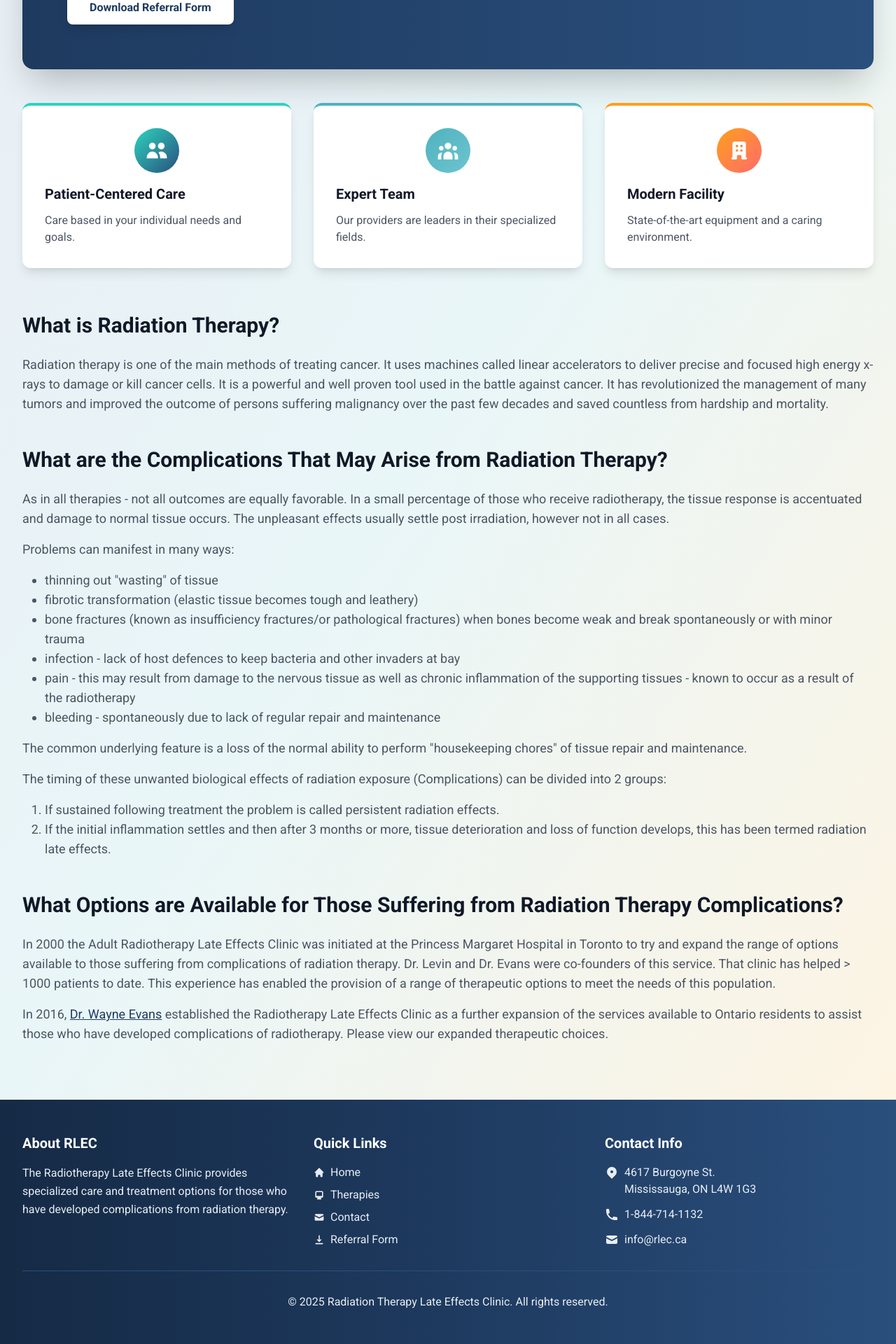
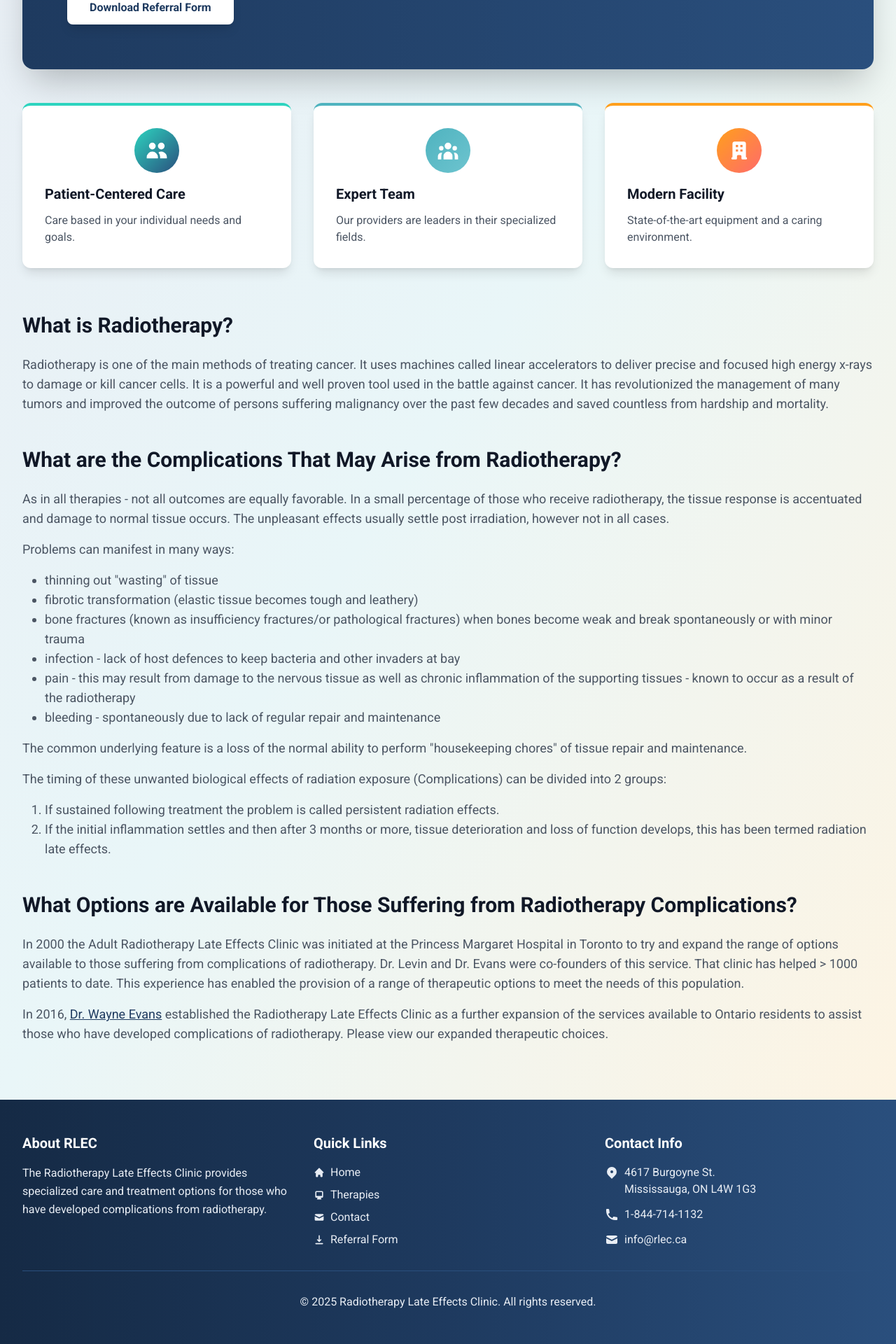
Before and after one commit to rONin01010101010/RLEC, a Next.js app: page / in a window 1280 px wide. Shown: the part 417-2337 px from the top of the page at 70% size. Built offline with nearby package versions, Linux system fonts and the light colour scheme.

Commit message:
Radiotherapy and mobile responsivenenss added

```diff
--- a/app/contact/page.tsx
+++ b/app/contact/page.tsx
@@ -82,7 +82,7 @@ export default function Contact() {
                 Get in Touch
               </h2>
               <p className="text-gray-700 mb-4 text-lg leading-relaxed">
-                We are here to help you navigate the challenges of radiation therapy late effects. Whether you have questions about our services or would like to schedule a consultation, please don&apos;t hesitate to reach out.
+                We are here to help you navigate the challenges of radiotherapy late effects. Whether you have questions about our services or would like to schedule a consultation, please don&apos;t hesitate to reach out.
               </p>
               <p className="text-gray-700 text-lg leading-relaxed">
                 Our experienced team is committed to providing compassionate care and personalized treatment options for those who have developed complications from radiotherapy.
--- a/app/page.tsx
+++ b/app/page.tsx
@@ -13,7 +13,7 @@ export default function Home() {
           <div className="max-w-7xl mx-auto">
             <div className="bg-gradient-to-r from-primary to-primary-light rounded-2xl p-12 md:p-16 mb-12 shadow-2xl">
               <h1 className="text-4xl md:text-5xl lg:text-6xl font-bold text-white mb-8 max-w-4xl leading-tight">
-               Providing established healthcare to lead you on your post radiation therapy </h1>
+               Providing established healthcare to lead you on your post radiotherapy </h1>
               <div className="flex flex-col sm:flex-row gap-4">
                 <a
                   href="/assets/Referral-RLEC_8+V0620.pdf"
@@ -64,12 +64,12 @@ export default function Home() {
             </div>
 
             <div className="prose max-w-none">
-              <h2 className="text-3xl font-bold text-gray-900 mb-6">What is Radiation Therapy?</h2>
+              <h2 className="text-3xl font-bold text-gray-900 mb-6">What is Radiotherapy?</h2>
               <p className="text-lg text-gray-600 mb-4">
-                Radiation therapy is one of the main methods of treating cancer. It uses machines called linear accelerators to deliver precise and focused high energy x-rays to damage or kill cancer cells. It is a powerful and well proven tool used in the battle against cancer. It has revolutionized the management of many tumors and improved the outcome of persons suffering malignancy over the past few decades and saved countless from hardship and mortality.
+                Radiotherapy is one of the main methods of treating cancer. It uses machines called linear accelerators to deliver precise and focused high energy x-rays to damage or kill cancer cells. It is a powerful and well proven tool used in the battle against cancer. It has revolutionized the management of many tumors and improved the outcome of persons suffering malignancy over the past few decades and saved countless from hardship and mortality.
               </p>
 
-              <h2 className="text-3xl font-bold text-gray-900 mb-6 mt-12">What are the Complications That May Arise from Radiation Therapy?</h2>
+              <h2 className="text-3xl font-bold text-gray-900 mb-6 mt-12">What are the Complications That May Arise from Radiotherapy?</h2>
               <p className="text-lg text-gray-600 mb-4">
                 As in all therapies - not all outcomes are equally favorable. In a small percentage of those who receive radiotherapy, the tissue response is accentuated and damage to normal tissue occurs. The unpleasant effects usually settle post irradiation, however not in all cases.
               </p>
@@ -96,9 +96,9 @@ export default function Home() {
                 <li>If the initial inflammation settles and then after 3 months or more, tissue deterioration and loss of function develops, this has been termed radiation late effects.</li>
               </ol>
 
-              <h2 className="text-3xl font-bold text-gray-900 mb-6 mt-12">What Options are Available for Those Suffering from Radiation Therapy Complications?</h2>
+              <h2 className="text-3xl font-bold text-gray-900 mb-6 mt-12">What Options are Available for Those Suffering from Radiotherapy Complications?</h2>
               <p className="text-lg text-gray-600 mb-4">
-                In 2000 the Adult Radiotherapy Late Effects Clinic was initiated at the Princess Margaret Hospital in Toronto to try and expand the range of options available to those suffering from complications of radiation therapy. Dr. Levin and Dr. Evans were co-founders of this service. That clinic has helped &gt; 1000 patients to date. This experience has enabled the provision of a range of therapeutic options to meet the needs of this population.
+                In 2000 the Adult Radiotherapy Late Effects Clinic was initiated at the Princess Margaret Hospital in Toronto to try and expand the range of options available to those suffering from complications of radiotherapy. Dr. Levin and Dr. Evans were co-founders of this service. That clinic has helped &gt; 1000 patients to date. This experience has enabled the provision of a range of therapeutic options to meet the needs of this population.
               </p>
 
               <p className="text-lg text-gray-600">
--- a/app/references/page.tsx
+++ b/app/references/page.tsx
@@ -114,7 +114,7 @@ function ReferencesContent() {
       <footer className="bg-gradient-to-r from-primary-dark via-primary to-primary-light text-white py-12 px-4 sm:px-6 lg:px-8">
         <div className="max-w-7xl mx-auto text-center">
           <p className="text-primary-50">
-            &copy; {new Date().getFullYear()} Radiation Therapy Late Effects Clinic. All rights reserved.
+            &copy; {new Date().getFullYear()} Radiotherapy Late Effects Clinic. All rights reserved.
           </p>
         </div>
       </footer>
--- a/app/therapies/page.tsx
+++ b/app/therapies/page.tsx
@@ -22,7 +22,7 @@ export default function Therapies() {
 
             <div className="bg-white rounded-xl shadow-lg p-8 mb-8">
               <p className="text-lg text-gray-700 mb-6 leading-relaxed">
-                In 2000, when <Link href="https://drwayneevans.ca/" target="_blank" rel="noopener noreferrer" className="text-primary hover:text-primary-dark underline">Dr. Wayne Evans</Link> and colleagues began exploring radiation therapy complications in Toronto, the most often used therapy to manage late effects was hyperbaric oxygen therapy owing to its long history as a tool to utilize in avoiding surgical misadventure when a surgical procedure was needed in &quot;high risk tissue&quot;, that is, tissue which had been previously irradiated.
+                In 2000, when <Link href="https://drwayneevans.ca/" target="_blank" rel="noopener noreferrer" className="text-primary hover:text-primary-dark underline">Dr. Wayne Evans</Link> and colleagues began exploring radiotherapy complications in Toronto, the most often used therapy to manage late effects was hyperbaric oxygen therapy owing to its long history as a tool to utilize in avoiding surgical misadventure when a surgical procedure was needed in &quot;high risk tissue&quot;, that is, tissue which had been previously irradiated.
               </p>
 
               <h2 className="text-2xl font-bold text-gray-900 mb-4 mt-8">The Nature of the Injury</h2>
--- a/components/Footer.tsx
+++ b/components/Footer.tsx
@@ -9,7 +9,7 @@ export default function Footer() {
           <div>
             <h3 className="text-xl font-bold mb-4">About RLEC</h3>
             <p className="text-primary-50 leading-relaxed">
-              The Radiotherapy Late Effects Clinic provides specialized care and treatment options for those who have developed complications from radiation therapy.
+              The Radiotherapy Late Effects Clinic provides specialized care and treatment options for those who have developed complications from radiotherapy.
             </p>
           </div>
 
@@ -103,7 +103,7 @@ export default function Footer() {
         {/* Bottom Bar */}
         <div className="border-t border-primary-light pt-8 text-center">
           <p className="text-primary-50">
-            &copy; {new Date().getFullYear()} Radiation Therapy Late Effects Clinic. All rights reserved.
+            &copy; {new Date().getFullYear()} Radiotherapy Late Effects Clinic. All rights reserved.
           </p>
         </div>
       </div>
--- a/components/Navbar.tsx
+++ b/components/Navbar.tsx
@@ -1,7 +1,12 @@
+'use client';
+
 import Image from "next/image";
 import Link from "next/link";
+import { useState } from "react";
 
 export default function Navbar() {
+  const [mobileMenuOpen, setMobileMenuOpen] = useState(false);
+
   return (
     <nav className="bg-gradient-to-r from-white via-primary-50 to-white shadow-lg fixed top-0 left-0 right-0 z-50 border-b-2 border-primary-100">
       <div className="max-w-7xl mx-auto px-4 sm:px-6 lg:px-8">
@@ -9,7 +14,7 @@ export default function Navbar() {
           <Link href="/" className="flex items-center space-x-3 hover:scale-105 transition-transform">
             <Image
               src="/assets/Screenshot 2025-12-06 150821.png"
-              alt="Radiation Therapy Late Effects"
+              alt="Radiotherapy Late Effects"
               width={400}
               height={80}
               priority
@@ -29,12 +34,51 @@ export default function Navbar() {
             </Link>
           </div>
 
-          <button className="md:hidden text-primary hover:text-primary-dark hover:bg-primary-50 p-2 rounded-lg transition-all">
-            <svg className="w-6 h-6" fill="none" strokeLinecap="round" strokeLinejoin="round" strokeWidth="2" viewBox="0 0 24 24" stroke="currentColor">
-              <path d="M4 6h16M4 12h16M4 18h16"></path>
-            </svg>
+          <button
+            onClick={() => setMobileMenuOpen(!mobileMenuOpen)}
+            className="md:hidden text-primary hover:text-primary-dark hover:bg-primary-50 p-2 rounded-lg transition-all"
+            aria-label="Toggle mobile menu"
+          >
+            {mobileMenuOpen ? (
+              <svg className="w-6 h-6" fill="none" strokeLinecap="round" strokeLinejoin="round" strokeWidth="2" viewBox="0 0 24 24" stroke="currentColor">
+                <path d="M6 18L18 6M6 6l12 12"></path>
+              </svg>
+            ) : (
+              <svg className="w-6 h-6" fill="none" strokeLinecap="round" strokeLinejoin="round" strokeWidth="2" viewBox="0 0 24 24" stroke="currentColor">
+                <path d="M4 6h16M4 12h16M4 18h16"></path>
+              </svg>
+            )}
           </button>
         </div>
+
+        {/* Mobile Menu */}
+        {mobileMenuOpen && (
+          <div className="md:hidden pb-4">
+            <div className="flex flex-col space-y-2">
+              <Link
+                href="/"
+                className="text-gray-700 hover:text-white hover:bg-primary px-4 py-3 rounded-lg transition-all font-medium"
+                onClick={() => setMobileMenuOpen(false)}
+              >
+                Home
+              </Link>
+              <Link
+                href="/therapies"
+                className="text-gray-700 hover:text-white hover:bg-secondary px-4 py-3 rounded-lg transition-all font-medium"
+                onClick={() => setMobileMenuOpen(false)}
+              >
+                Therapies
+              </Link>
+              <Link
+                href="/contact"
+                className="text-gray-700 hover:text-white hover:bg-accent-mint px-4 py-3 rounded-lg transition-all font-medium"
+                onClick={() => setMobileMenuOpen(false)}
+              >
+                Contact
+              </Link>
+            </div>
+          </div>
+        )}
       </div>
     </nav>
   );
```
